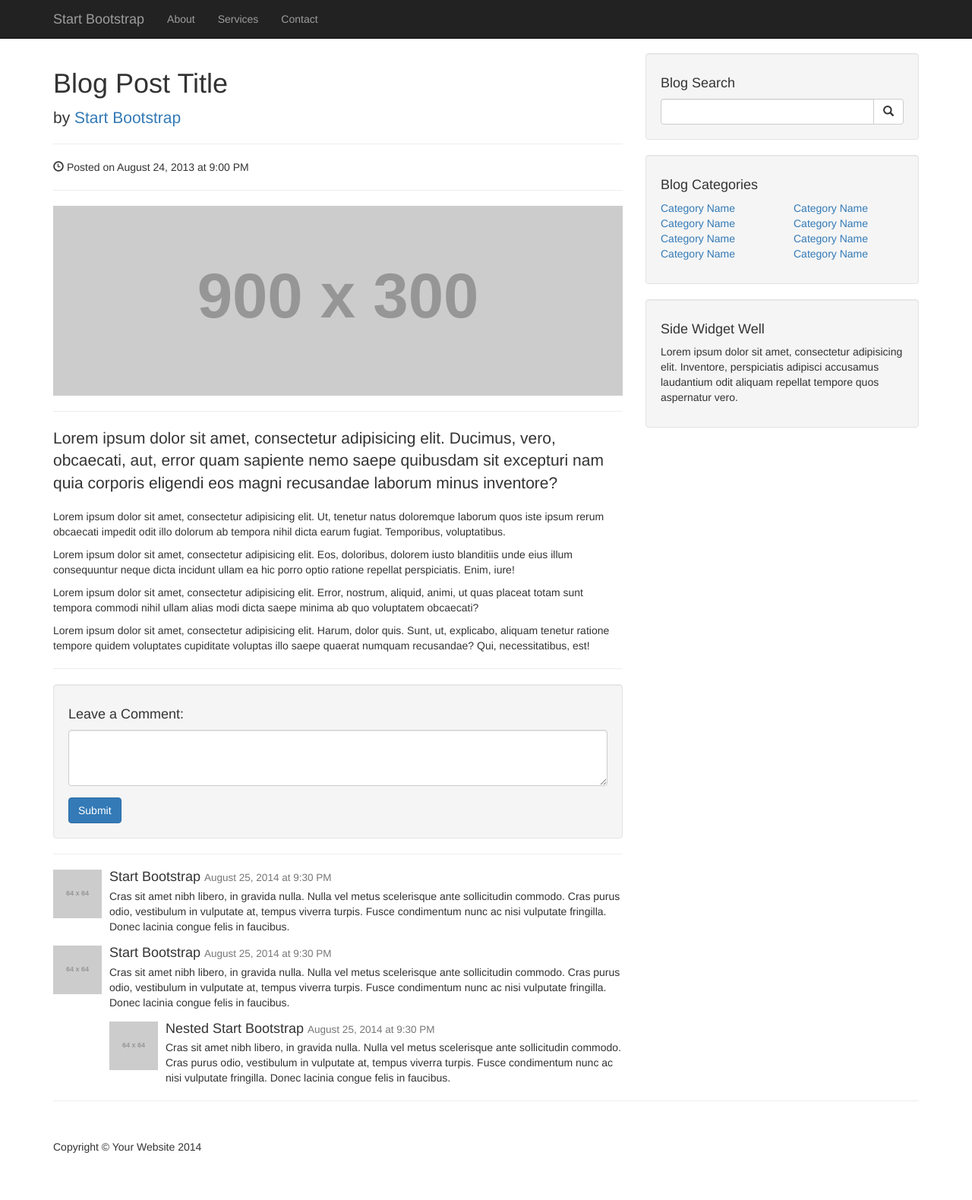
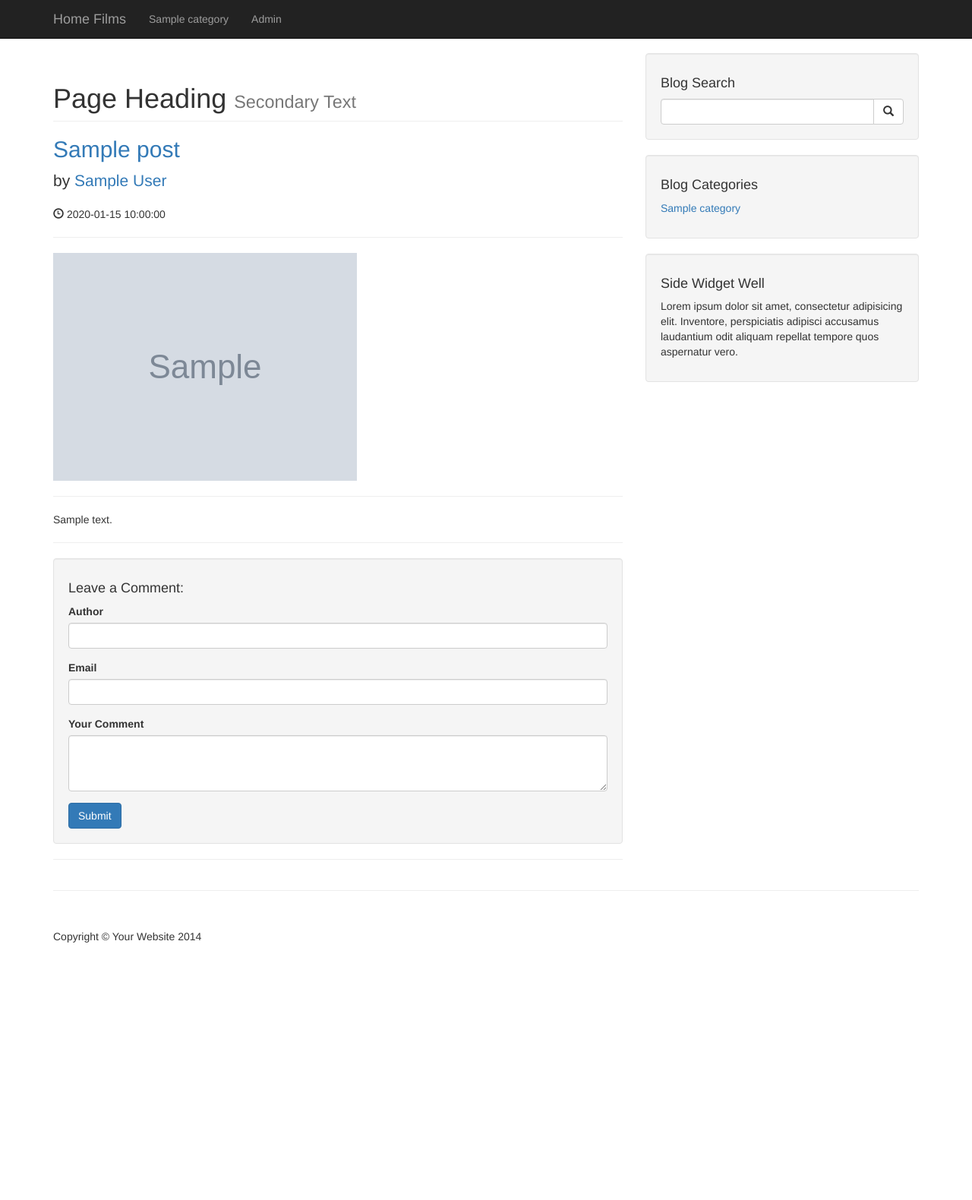
Before and after one commit to ahmedkhaeld/PersonalBlog, a PHP site: page /post.php?p_id=1 in a window 1280 px wide. Shown: the whole page at 76% size. After the commit the page ends 1241 px from the top, so only its background shows below. Run offline with PHP 8.4, Linux system fonts and the light colour scheme; tables that the repository leaves empty or names only in its code hold one stand-in row (values such as "Sample post"); grey boxes marked "Sample" are stand-in pictures; grey boxes labelled with a size stand in for pictures from a placeholder-image service; some libraries are stand-ins or nearby versions.

Commit message:
Feat Creat Adminstration for posts
Admin can do:
*View_all_posts form navigation
*Edit post
*Delete post

Note: All the functions and how is this done at Docs/posts

```diff
--- a/admin/includes/navigation.php
+++ b/admin/includes/navigation.php
@@ -44,10 +44,10 @@
                         <a href="javascript:;" data-toggle="collapse" data-target="#posts_dropdown"><i class="fa fa-fw fa-arrows-v"></i> Posts <i class="fa fa-fw fa-caret-down"></i></a>
                         <ul id="posts_dropdown" class="collapse">
                             <li>
-                                <a href="">View All Posts</a>
+                                <a href="./posts.php">View All Posts</a>
                             </li>
                             <li>
-                                <a href="">Add Posts</a>
+                            <a href="./posts.php?source=add_post">Add Posts</a>
                             </li>
                         </ul>
                     </li>
--- a/post.php
+++ b/post.php
@@ -1,218 +1,154 @@
-<!DOCTYPE html>
-<html lang="en">
+<?php include "includes/db.php"; ?>
+<?php include "includes/header.php"; ?>
 
-<head>
 
-    <meta charset="utf-8">
-    <meta http-equiv="X-UA-Compatible" content="IE=edge">
-    <meta name="viewport" content="width=device-width, initial-scale=1">
-    <meta name="description" content="">
-    <meta name="author" content="">
-
-    <title>Blog Post - Start Bootstrap Template</title>
-
-    <!-- Bootstrap Core CSS -->
-    <link href="css/bootstrap.min.css" rel="stylesheet">
-
-    <!-- Custom CSS -->
-    <link href="css/blog-post.css" rel="stylesheet">
-
-    <!-- HTML5 Shim and Respond.js IE8 support of HTML5 elements and media queries -->
-    <!-- WARNING: Respond.js doesn't work if you view the page via file:// -->
-    <!--[if lt IE 9]>
-        <script src="https://oss.maxcdn.com/libs/html5shiv/3.7.0/html5shiv.js"></script>
-        <script src="https://oss.maxcdn.com/libs/respond.js/1.4.2/respond.min.js"></script>
-    <![endif]-->
-
-</head>
 
 <body>
 
     <!-- Navigation -->
-    <nav class="navbar navbar-inverse navbar-fixed-top" role="navigation">
-        <div class="container">
-            <!-- Brand and toggle get grouped for better mobile display -->
-            <div class="navbar-header">
-                <button type="button" class="navbar-toggle" data-toggle="collapse" data-target="#bs-example-navbar-collapse-1">
-                    <span class="sr-only">Toggle navigation</span>
-                    <span class="icon-bar"></span>
-                    <span class="icon-bar"></span>
-                    <span class="icon-bar"></span>
-                </button>
-                <a class="navbar-brand" href="#">Start Bootstrap</a>
-            </div>
-            <!-- Collect the nav links, forms, and other content for toggling -->
-            <div class="collapse navbar-collapse" id="bs-example-navbar-collapse-1">
-                <ul class="nav navbar-nav">
-                    <li>
-                        <a href="#">About</a>
-                    </li>
-                    <li>
-                        <a href="#">Services</a>
-                    </li>
-                    <li>
-                        <a href="#">Contact</a>
-                    </li>
-                </ul>
-            </div>
-            <!-- /.navbar-collapse -->
-        </div>
-        <!-- /.container -->
-    </nav>
+
+    <?php include "includes/navigation.php"; ?>
 
     <!-- Page Content -->
     <div class="container">
 
         <div class="row">
 
-            <!-- Blog Post Content Column -->
-            <div class="col-lg-8">
+            <!-- Blog Entries Column -->
+            <div class="col-md-8">
 
-                <!-- Blog Post -->
+            <?php
 
-                <!-- Title -->
-                <h1>Blog Post Title</h1>
+            if(isset($_GET['p_id'])){
+                $the_post_id= $_GET['p_id'];
+            }
 
-                <!-- Author -->
+            $query= "SELECT * FROM posts WHERE post_id=$the_post_id";
+            $select_all_posts_query = mysqli_query($connection, $query);
+
+            while ($row = mysqli_fetch_assoc($select_all_posts_query)){
+                $post_title = $row['post_title'];
+                $post_author = $row['post_author'];
+                $post_date= $row['post_date'];
+                $post_image = $row['post_image'];
+                $post_content = $row['post_content'];
+                ?>
+
+
+<h1 class="page-header">
+                    Page Heading
+                    <small>Secondary Text</small>
+                </h1>
+
+                <!-- First Blog Post -->
+                <h2>
+                    <a href="#"> <?php echo $post_title;  ?></a>
+                </h2>
                 <p class="lead">
-                    by <a href="#">Start Bootstrap</a>
+                    by <a href="index.php"><?php echo $post_author;  ?></a>
                 </p>
+                <p><span class="glyphicon glyphicon-time"></span> <?php echo $post_date;?></p>
+                <hr>
+                <img class="img-responsive" src="images/<?php echo $post_image ;?>" alt="">
+                <hr>
+                <p> <?php echo $post_content ; ?></p>
 
-                <hr>
+               <hr>
 
-                <!-- Date/Time -->
-                <p><span class="glyphicon glyphicon-time"></span> Posted on August 24, 2013 at 9:00 PM</p>
+<?php             } ?>
 
-                <hr>
 
-                <!-- Preview Image -->
-                <img class="img-responsive" src="http://placehold.it/900x300" alt="">
 
-                <hr>
+   <?php
 
-                <!-- Post Content -->
-                <p class="lead">Lorem ipsum dolor sit amet, consectetur adipisicing elit. Ducimus, vero, obcaecati, aut, error quam sapiente nemo saepe quibusdam sit excepturi nam quia corporis eligendi eos magni recusandae laborum minus inventore?</p>
-                <p>Lorem ipsum dolor sit amet, consectetur adipisicing elit. Ut, tenetur natus doloremque laborum quos iste ipsum rerum obcaecati impedit odit illo dolorum ab tempora nihil dicta earum fugiat. Temporibus, voluptatibus.</p>
-                <p>Lorem ipsum dolor sit amet, consectetur adipisicing elit. Eos, doloribus, dolorem iusto blanditiis unde eius illum consequuntur neque dicta incidunt ullam ea hic porro optio ratione repellat perspiciatis. Enim, iure!</p>
-                <p>Lorem ipsum dolor sit amet, consectetur adipisicing elit. Error, nostrum, aliquid, animi, ut quas placeat totam sunt tempora commodi nihil ullam alias modi dicta saepe minima ab quo voluptatem obcaecati?</p>
-                <p>Lorem ipsum dolor sit amet, consectetur adipisicing elit. Harum, dolor quis. Sunt, ut, explicabo, aliquam tenetur ratione tempore quidem voluptates cupiditate voluptas illo saepe quaerat numquam recusandae? Qui, necessitatibus, est!</p>
+   if(isset($_POST['create_comment'])){
+    $the_post_id= $_GET['p_id'];
+    $comment_author= $_POST['comment_author'];
+    $comment_email= $_POST['comment_email'];
+    $comment_content= $_POST['comment_content'];
+       if(!empty($comment_author) && !empty($comment_email) && !empty($comment_content)  ) {
+        $query= " INSERT INTO comments (comment_post_id, comment_author, comment_email,
+        comment_content, comment_status,comment_date)";
+        $query.= "VALUES ('$the_post_id', '$comment_author', '$comment_email', '{$comment_content}',
+        'unapproved', now())";
 
-                <hr>
+        $create_comment_query =mysqli_query($connection, $query);
+        if (!$create_comment_query){
+            die("QUERY FAILED" . mysqli_error($connection));
+        }
+        $query="UPDATe posts SET post_comment_count=post_comment_count +1";
+        $query.=" WHERE post_id = $the_post_id";
+        $update_comment_count=mysqli_query($connection, $query);
 
-                <!-- Blog Comments -->
+     }else{
+         echo "<script> alert('fields cannot be empty');</script>";
+     }
+
+
+       }
+
+   ?>
 
                 <!-- Comments Form -->
                 <div class="well">
                     <h4>Leave a Comment:</h4>
-                    <form role="form">
+                    <form acton="" method="post" role="form">
+                    <div class="form-group">
+                    <label for="Author">Author</label>
+                            <input type="text"  class="form-control" name="comment_author">
+                        </div>
                         <div class="form-group">
-                            <textarea class="form-control" rows="3"></textarea>
+                        <label for="email">Email</label>
+                            <input type="email" class="form-control" name="comment_email">
                         </div>
-                        <button type="submit" class="btn btn-primary">Submit</button>
+                        <div class="form-group">
+                        <label for="comment">Your Comment</label>
+                            <textarea name="comment_content"  class="form-control" rows="3"></textarea>
+                        </div>
+                        <button type="submit" name="create_comment" class="btn btn-primary">Submit</button>
                     </form>
                 </div>
 
                 <hr>
 
                 <!-- Posted Comments -->
+                <?php
+                $query= "SELECT * FROM comments WHERE comment_post_id={$the_post_id}
+                AND comment_status ='approved'
+                ORDER BY comment_id DESC";
+                // $query.= "AND comment_status ='approved'  ";
+                // $query.= "ORDER BY comment_id DESC ";
+                // i don't know what is wrong with this multi line query it doesn't work
+                $select_comment_query= mysqli_query($connection, $query);
+                if(! $select_comment_query){
+                    die("QUERY FAILED" . mysqli_error($connection));
+                }
+                while ($row = mysqli_fetch_array($select_comment_query)){
+                    $comment_date=$row['comment_date'];
+                    $comment_content=$row['comment_content'];
+                    $comment_author=$row['comment_author'];
+                ?>
 
-                <!-- Comment -->
+                     <!-- Comment -->
                 <div class="media">
                     <a class="pull-left" href="#">
                         <img class="media-object" src="http://placehold.it/64x64" alt="">
                     </a>
                     <div class="media-body">
-                        <h4 class="media-heading">Start Bootstrap
-                            <small>August 25, 2014 at 9:30 PM</small>
+                        <h4 class="media-heading"><?php  echo $comment_author;?>
+                            <small><?php echo  $comment_date; ?></small>
                         </h4>
-                        Cras sit amet nibh libero, in gravida nulla. Nulla vel metus scelerisque ante sollicitudin commodo. Cras purus odio, vestibulum in vulputate at, tempus viverra turpis. Fusce condimentum nunc ac nisi vulputate fringilla. Donec lacinia congue felis in faucibus.
+                        <?php echo $comment_content;?>
                     </div>
                 </div>
+                <?php } ?>
 
-                <!-- Comment -->
-                <div class="media">
-                    <a class="pull-left" href="#">
-                        <img class="media-object" src="http://placehold.it/64x64" alt="">
-                    </a>
-                    <div class="media-body">
-                        <h4 class="media-heading">Start Bootstrap
-                            <small>August 25, 2014 at 9:30 PM</small>
-                        </h4>
-                        Cras sit amet nibh libero, in gravida nulla. Nulla vel metus scelerisque ante sollicitudin commodo. Cras purus odio, vestibulum in vulputate at, tempus viverra turpis. Fusce condimentum nunc ac nisi vulputate fringilla. Donec lacinia congue felis in faucibus.
-                        <!-- Nested Comment -->
-                        <div class="media">
-                            <a class="pull-left" href="#">
-                                <img class="media-object" src="http://placehold.it/64x64" alt="">
-                            </a>
-                            <div class="media-body">
-                                <h4 class="media-heading">Nested Start Bootstrap
-                                    <small>August 25, 2014 at 9:30 PM</small>
-                                </h4>
-                                Cras sit amet nibh libero, in gravida nulla. Nulla vel metus scelerisque ante sollicitudin commodo. Cras purus odio, vestibulum in vulputate at, tempus viverra turpis. Fusce condimentum nunc ac nisi vulputate fringilla. Donec lacinia congue felis in faucibus.
-                            </div>
-                        </div>
-                        <!-- End Nested Comment -->
-                    </div>
-                </div>
+
 
             </div>
 
             <!-- Blog Sidebar Widgets Column -->
-            <div class="col-md-4">
-
-                <!-- Blog Search Well -->
-                <div class="well">
-                    <h4>Blog Search</h4>
-                    <div class="input-group">
-                        <input type="text" class="form-control">
-                        <span class="input-group-btn">
-                            <button class="btn btn-default" type="button">
-                                <span class="glyphicon glyphicon-search"></span>
-                        </button>
-                        </span>
-                    </div>
-                    <!-- /.input-group -->
-                </div>
-
-                <!-- Blog Categories Well -->
-                <div class="well">
-                    <h4>Blog Categories</h4>
-                    <div class="row">
-                        <div class="col-lg-6">
-                            <ul class="list-unstyled">
-                                <li><a href="#">Category Name</a>
-                                </li>
-                                <li><a href="#">Category Name</a>
-                                </li>
-                                <li><a href="#">Category Name</a>
-                                </li>
-                                <li><a href="#">Category Name</a>
-                                </li>
-                            </ul>
-                        </div>
-                        <div class="col-lg-6">
-                            <ul class="list-unstyled">
-                                <li><a href="#">Category Name</a>
-                                </li>
-                                <li><a href="#">Category Name</a>
-                                </li>
-                                <li><a href="#">Category Name</a>
-                                </li>
-                                <li><a href="#">Category Name</a>
-                                </li>
-                            </ul>
-                        </div>
-                    </div>
-                    <!-- /.row -->
-                </div>
-
-                <!-- Side Widget Well -->
-                <div class="well">
-                    <h4>Side Widget Well</h4>
-                    <p>Lorem ipsum dolor sit amet, consectetur adipisicing elit. Inventore, perspiciatis adipisci accusamus laudantium odit aliquam repellat tempore quos aspernatur vero.</p>
-                </div>
-
-            </div>
+            <?php include "includes/sidebar.php" ?>
 
         </div>
         <!-- /.row -->
@@ -220,24 +156,4 @@
         <hr>
 
         <!-- Footer -->
-        <footer>
-            <div class="row">
-                <div class="col-lg-12">
-                    <p>Copyright &copy; Your Website 2014</p>
-                </div>
-            </div>
-            <!-- /.row -->
-        </footer>
-
-    </div>
-    <!-- /.container -->
-
-    <!-- jQuery -->
-    <script src="js/jquery.js"></script>
-
-    <!-- Bootstrap Core JavaScript -->
-    <script src="js/bootstrap.min.js"></script>
-
-</body>
-
-</html>
+        <?php include "includes/footer.php"; ?>
```
Also changed, not shown: admin/includes/add_post.php (added, +99 -0 lines), admin/includes/edit_post.php (added, +150 -0 lines), admin/includes/view_all_posts.php (added, +139 -0 lines), admin/posts.php (added, +53 -0 lines).
